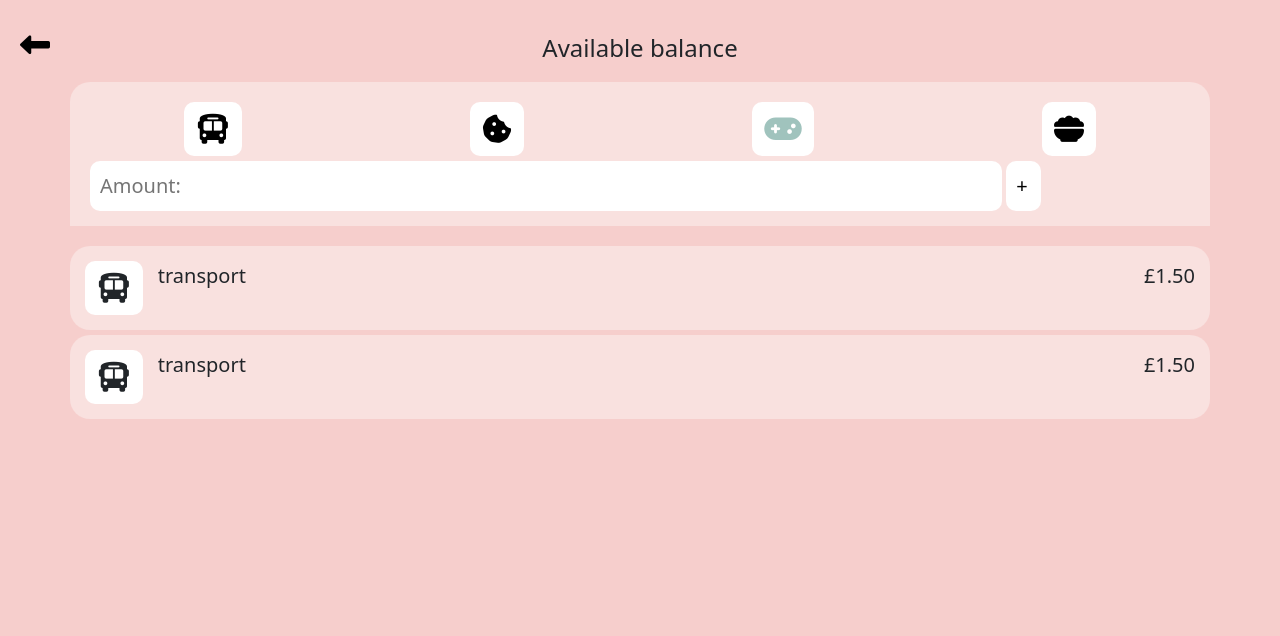
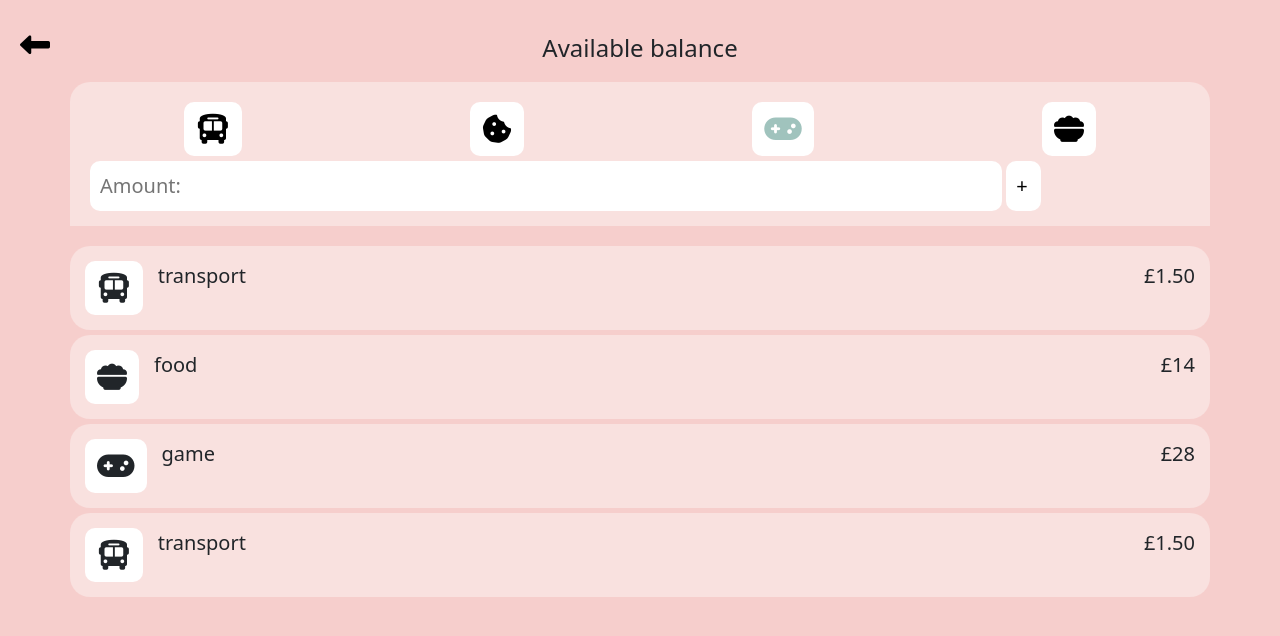
Before and after one commit to JovanChang/Durhack, a plain HTML site: page spending.html in a window 1280 px wide. Drawn offline with nearby package versions, Linux system fonts and the light colour scheme.

Commit message:
changed demo

```diff
--- a/spending.html
+++ b/spending.html
@@ -57,6 +57,24 @@
             </div>
             <div class="transaction">
                 <div class="logo">
+                    <i class="fa-solid fa-bowl-food"></i>
+                </div>
+                <div class="traninfo">
+                    <div>food</div>
+                    <div>£14</div>
+                </div>
+            </div>
+            <div class="transaction">
+                <div class="logo">
+                    <i class="fa-solid fa-gamepad"></i>
+                </div>
+                <div class="traninfo">
+                    <div>game</div>
+                    <div>£28</div>
+                </div>
+            </div>
+            <div class="transaction">
+                <div class="logo">
                     <i class="fa-solid fa-bus"></i>
                 </div>
                 <div class="traninfo">
@@ -64,7 +82,6 @@
                     <div>£1.50</div>
                 </div>
             </div>
-            <div id="confirmed div"></div>
         </div>
     </div>
 
```
